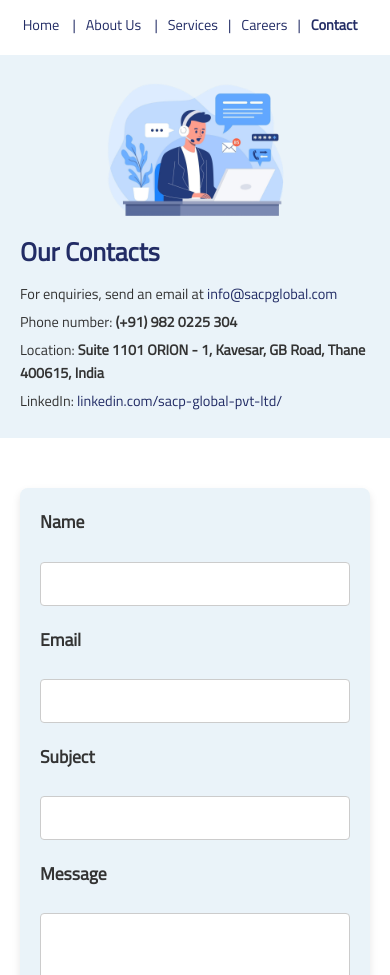
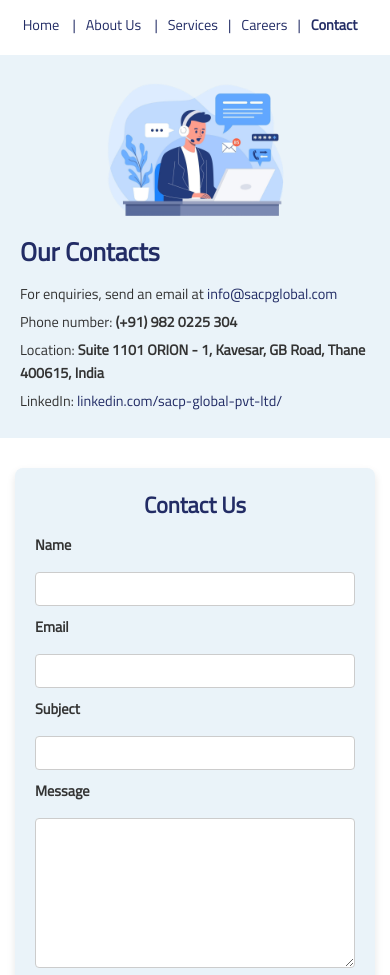
Before and after one commit to rupin-desai/SACPWebsiteTest, a plain HTML site: page Pages/ContactUsPage.html in a window 390 px wide. Shown: the part 82-1057 px from the top of the page. Drawn offline with Linux system fonts and the light colour scheme.

Commit message:
Update Contact Us Page format and form responsiveness

```diff
--- a/Pages/ContactUsPage.html
+++ b/Pages/ContactUsPage.html
@@ -83,12 +83,12 @@
     </div>
 
 
-    <!-- Contact Us Section ------------------------------------------------------- -->
     <div class="contact-forms-section">
         <div id="loader" class="loader">
             <div class="spinner"></div> <!-- Spinner inside the loader -->
         </div>
         <section class="contact-form-section">
+            <h2>Contact Us</h2> <!-- Added title -->
             <form id="contactForm">
                 <label for="name">Name</label>
                 <input type="text" id="name" name="name" required>
@@ -106,6 +106,7 @@
             </form>
         </section>
     </div>
+
 
     <!-- Footer Section------------------------------------------------------- -->
     <div class="footer-section">
--- a/Styles/ContactUsStyles.css
+++ b/Styles/ContactUsStyles.css
@@ -358,70 +358,64 @@ body {
 /* Contact Form Section Styles ------------------------------------------------------- */
 .contact-forms-section {
     /* Loader Styles */
-
     .loader {
         position: fixed;
-        /* Fixed position to cover the entire screen */
         top: 0;
         left: 0;
         width: 100vw;
-        /* Full viewport width */
         height: 100vh;
-        /* Full viewport height */
         background-color: rgba(255, 255, 255, 0.7);
-        /* Semi-transparent background */
         display: flex;
         justify-content: center;
-        /* Center loader horizontally */
         align-items: center;
-        /* Center loader vertically */
         z-index: 1000;
-        /* Ensure it stays on top */
         visibility: hidden;
-        /* Initially hidden */
     }
 
-    /* Loader animation (spinning circle) */
     .loader .spinner {
         border: 8px solid #f3f3f3;
-        /* Light background */
         border-top: 8px solid #3498db;
-        /* Blue color */
         border-radius: 50%;
         width: 40px;
         height: 40px;
         animation: spin 1s linear infinite;
-        /* Animation for spinning */
     }
 
-    /* Animation for spinning */
     @keyframes spin {
         0% {
             transform: rotate(0deg);
         }
-
         100% {
             transform: rotate(360deg);
         }
     }
 
-
+    /* Contact Form Section */
     .contact-form-section {
         background-color: var(--blue-light-bg);
-        padding: 40px 50px;
-        margin-top: 50px;
+        padding: 20px 20px;
+        margin-top: 30px;
         border-radius: 8px;
         box-shadow: 0 4px 8px rgba(0, 0, 0, 0.1);
-        max-width: 800px;
+        max-width: 700px;
         margin-left: auto;
         margin-right: auto;
-        margin-bottom: 40px;
+        margin-bottom: 30px;
+    }
+
+
+    .contact-form-section h2 {
+        font-size: 1.8rem;
+        font-weight: bold;
+        text-align: center;
+        color: var(--blue-dark);
+        margin-bottom: 20px;
     }
 
     .contact-form-section form {
         display: flex;
         flex-direction: column;
-        gap: 20px;
+        gap: 10px; /* Reduced gap */
     }
 
     .contact-form-section label {
@@ -472,14 +466,70 @@ body {
         min-height: 150px;
     }
 
+    /* Responsive Design */
+    @media screen and (max-width: 768px) {
+        .contact-form-section {
+            padding: 30px 40px;
+            margin-left: 20px;
+            margin-right: 20px;
+        }
+
+        .contact-form-section h2 {
+            font-size: 1.6rem;
+            margin-bottom: 15px;
+        }
+
+        .contact-form-section form {
+            gap: 15px;
+        }
+
+        .contact-form-section label {
+            font-size: 1rem;
+        }
+
+        .contact-form-section input,
+        .contact-form-section textarea {
+            font-size: 0.95rem;
+            padding: 10px;
+        }
+
+        .contact-form-section button {
+            font-size: 1rem;
+            padding: 10px;
+        }
+    }
+
     @media screen and (max-width: 480px) {
         .contact-form-section {
             padding: 20px;
-            margin-left: 20px;
-            margin-right: 20px;
+            margin-left: 15px;
+            margin-right: 15px;
+        }
+
+        .contact-form-section h2 {
+            font-size: 1.4rem;
+            margin-bottom: 10px;
+        }
+
+        .contact-form-section form {
+            gap: 10px;
+        }
+
+        .contact-form-section label {
+            font-size: 0.9rem;
+        }
+
+        .contact-form-section input,
+        .contact-form-section textarea {
+            font-size: 0.9rem;
+            padding: 8px;
+        }
+
+        .contact-form-section button {
+            font-size: 1rem;
+            padding: 10px;
         }
     }
-
 }
 
 
```
